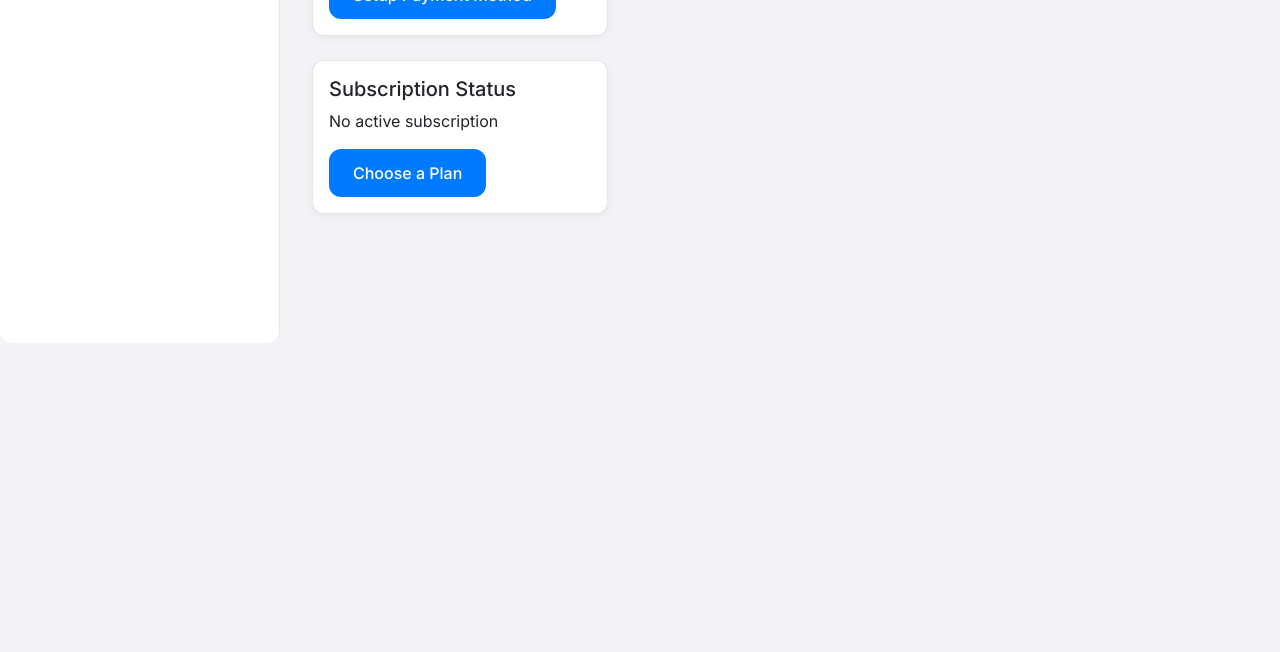
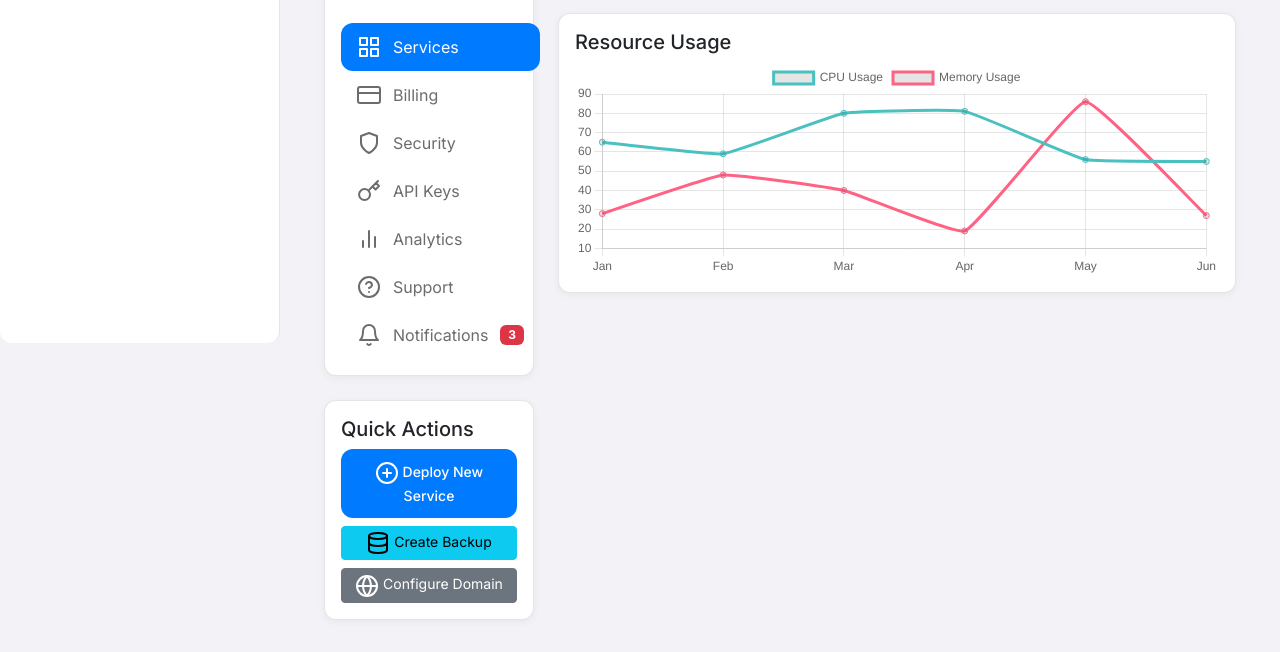
Before and after one commit to joozyz/CustomerPortal, a Flask app: page /service/dashboard in a window 1280 px wide. Shown: the part 457-1109 px from the top of the page. Before the commit the page ends 800 px from the top, so only its background shows below. Run offline with Flask 3, Linux system fonts and the light colour scheme; the visitor is signed in with stand-in values (Sample User, id 1); data that the repository does not hold is empty.

Commit message:
Assistant checkpoint: Enhanced dashboard with new features and styling
Assistant generated file changes:
- templates/dashboard.html: Enhanced dashboard with new features
- static/css/dashboard.css: Add dashboard styles

---

User prompt:

what would be wise to have in the customer dashboard portal ( menu, menufunctions, usability options)

```diff
--- a/templates/dashboard.html
+++ b/templates/dashboard.html
@@ -1,77 +1,113 @@
+
 {% extends "base.html" %}
 
 {% block content %}
+<div class="container-fluid">
     <div class="row">
-    <div class="col-md-12 mb-4">
-        <h2>Welcome, {{ current_user.username }}</h2>
+        <!-- Left Sidebar -->
+        <div class="col-md-3">
+            <div class="card">
+                <div class="card-body">
+                    <div class="d-flex align-items-center mb-4">
+                        <div class="avatar-lg">
+                            <img src="{{ current_user.profile.profile_image or '/static/img/default-avatar.png' }}" class="rounded-circle" alt="Profile">
+                        </div>
+                        <div class="ms-3">
+                            <h5 class="mb-1">{{ current_user.username }}</h5>
+                            <p class="text-muted mb-0">{{ current_user.email }}</p>
                         </div>
                     </div>
 
-<div class="row">
-    <div class="col-md-4">
-        <div class="card">
-            <div class="card-body">
-                <h5 class="card-title">Profile Information</h5>
-                <p><strong>Email:</strong> {{ current_user.email }}</p>
-                {% if current_user.profile %}
-                    <p><strong>Company:</strong> {{ current_user.profile.company_name or 'Not set' }}</p>
-                    <p><strong>Phone:</strong> {{ current_user.profile.phone or 'Not set' }}</p>
-                    <p><strong>Address:</strong> {{ current_user.profile.address or 'Not set' }}</p>
-                {% endif %}
+                    <nav class="nav flex-column">
+                        <a class="nav-link active" href="#services">
+                            <i data-feather="grid"></i> Services
+                        </a>
+                        <a class="nav-link" href="#billing">
+                            <i data-feather="credit-card"></i> Billing
+                        </a>
+                        <a class="nav-link" href="#security">
+                            <i data-feather="shield"></i> Security
+                        </a>
+                        <a class="nav-link" href="#api">
+                            <i data-feather="key"></i> API Keys
+                        </a>
+                        <a class="nav-link" href="#analytics">
+                            <i data-feather="bar-chart-2"></i> Analytics
+                        </a>
+                        <a class="nav-link" href="#support">
+                            <i data-feather="help-circle"></i> Support
+                        </a>
+                        <a class="nav-link" href="#notifications">
+                            <i data-feather="bell"></i> Notifications
+                            <span class="badge bg-danger float-end">3</span>
+                        </a>
+                    </nav>
                 </div>
             </div>
 
+            <!-- Quick Actions -->
             <div class="card mt-4">
                 <div class="card-body">
-                <h5 class="card-title">Billing Information</h5>
-                {% if current_user.profile and current_user.profile.billing_info %}
-                    <p><strong>Card:</strong> **** **** **** {{ current_user.profile.billing_info.card_last4 }}</p>
-                    <p><strong>Type:</strong> {{ current_user.profile.billing_info.card_brand|title }}</p>
-                    <form method="POST" action="{{ url_for('billing.setup_billing') }}" class="mt-3">
-                        <button type="submit" class="btn btn-outline-primary">Update Payment Method</button>
-                    </form>
-                {% else %}
-                    <p>No payment method configured</p>
-                    <form method="POST" action="{{ url_for('billing.setup_billing') }}">
-                        <button type="submit" class="btn btn-primary">Setup Payment Method</button>
-                    </form>
-                {% endif %}
+                    <h5 class="card-title">Quick Actions</h5>
+                    <div class="d-grid gap-2">
+                        <button class="btn btn-primary btn-sm">
+                            <i data-feather="plus-circle"></i> Deploy New Service
+                        </button>
+                        <button class="btn btn-info btn-sm">
+                            <i data-feather="database"></i> Create Backup
+                        </button>
+                        <button class="btn btn-secondary btn-sm">
+                            <i data-feather="globe"></i> Configure Domain
+                        </button>
                     </div>
-        </div>
-
-        <div class="card mt-4">
-            <div class="card-body">
-                <h5 class="card-title">Subscription Status</h5>
-                {% if current_user.profile and current_user.profile.subscription_info %}
-                    <p><strong>Current Plan:</strong> {{ current_user.profile.subscription_info.plan_name|title }}</p>
-                    <p><strong>Status:</strong>
-                        <span class="badge bg-{{ 'success' if current_user.profile.subscription_info.status == 'active' else 'warning' }}">
-                            {{ current_user.profile.subscription_info.status|title }}
-                        </span>
-                    </p>
-                    <p><strong>Next Bill Date:</strong> {{ current_user.profile.subscription_info.current_period_end.strftime('%Y-%m-%d') }}</p>
-                    <div class="mt-3">
-                        <a href="{{ url_for('billing.manage_subscription') }}" class="btn btn-primary">Manage Subscription</a>
-                        {% if current_user.profile.subscription_info.status == 'active' %}
-                            <form method="POST" action="{{ url_for('billing.cancel_subscription') }}" class="d-inline">
-                                <button type="submit" class="btn btn-outline-danger ms-2">Cancel Subscription</button>
-                            </form>
-                        {% endif %}
-                    </div>
-                {% else %}
-                    <p>No active subscription</p>
-                    <a href="{{ url_for('billing.select_plan') }}" class="btn btn-primary">Choose a Plan</a>
-                {% endif %}
                 </div>
             </div>
         </div>
 
-    <div class="col-md-8">
+        <!-- Main Content -->
+        <div class="col-md-9">
+            <!-- System Status -->
+            <div class="row mb-4">
+                <div class="col-md-3">
                     <div class="card">
+                        <div class="card-body">
+                            <h6 class="card-title text-muted mb-0">Active Services</h6>
+                            <h2 class="mt-2 mb-0">{{ services|length }}</h2>
+                        </div>
+                    </div>
+                </div>
+                <div class="col-md-3">
+                    <div class="card">
+                        <div class="card-body">
+                            <h6 class="card-title text-muted mb-0">CPU Usage</h6>
+                            <h2 class="mt-2 mb-0">{{ '%0.1f'|format(total_cpu_usage|default(0)) }}%</h2>
+                        </div>
+                    </div>
+                </div>
+                <div class="col-md-3">
+                    <div class="card">
+                        <div class="card-body">
+                            <h6 class="card-title text-muted mb-0">Memory Usage</h6>
+                            <h2 class="mt-2 mb-0">{{ '%0.1f'|format(total_memory_usage|default(0)) }}%</h2>
+                        </div>
+                    </div>
+                </div>
+                <div class="col-md-3">
+                    <div class="card">
+                        <div class="card-body">
+                            <h6 class="card-title text-muted mb-0">Storage Used</h6>
+                            <h2 class="mt-2 mb-0">{{ '%0.1f'|format(total_storage_usage|default(0)) }}GB</h2>
+                        </div>
+                    </div>
+                </div>
+            </div>
+
+            <!-- Active Services -->
+            <div class="card mb-4">
                 <div class="card-body">
                     <h5 class="card-title">Active Services</h5>
                     <div class="table-responsive">
-                    <table class="table">
+                        <table class="table table-hover">
                             <thead>
                                 <tr>
                                     <th>Service</th>
@@ -98,63 +134,27 @@
                                                     <i data-feather="lock" class="text-success" title="SSL Enabled"></i>
                                                 {% endif %}
                                             {% else %}
-                                            <button type="button" class="btn btn-sm btn-primary" data-bs-toggle="modal" data-bs-target="#domainModal{{ service.id }}">
-                                                Configure Domain
-                                            </button>
+                                                <button class="btn btn-sm btn-outline-primary">Configure Domain</button>
                                             {% endif %}
                                         </td>
                                         <td>
                                             {% if service.last_backup_at %}
                                                 {{ service.last_backup_at.strftime('%Y-%m-%d %H:%M') }}
-                                            <a href="{{ url_for('service.list_backups', service_id=service.id) }}" class="text-info">
-                                                <i data-feather="external-link" class="icon-sm"></i>
-                                            </a>
                                             {% else %}
                                                 No backups
                                             {% endif %}
                                         </td>
                                         <td>
                                             <div class="btn-group">
-                                            <form action="{{ url_for('service.deploy_service', service_id=service.id) }}" method="POST" class="d-inline">
-                                                <button type="submit" class="btn btn-sm btn-success">
-                                                    <i data-feather="play" class="icon-sm me-1"></i> Deploy
+                                                <button class="btn btn-sm btn-success">
+                                                    <i data-feather="play"></i>
                                                 </button>
-                                            </form>
-                                            <form action="{{ url_for('service.create_backup', service_id=service.id) }}" method="POST" class="d-inline">
-                                                <button type="submit" class="btn btn-sm btn-info" {% if not service.backup_enabled %}disabled{% endif %}>
-                                                    <i data-feather="save" class="icon-sm me-1"></i> Backup
+                                                <button class="btn btn-sm btn-info">
+                                                    <i data-feather="refresh-cw"></i>
                                                 </button>
-                                            </form>
-                                            <a href="{{ url_for('service.list_backups', service_id=service.id) }}" class="btn btn-sm btn-secondary">
-                                                <i data-feather="hard-drive" class="icon-sm me-1"></i> Manage Backups
-                                            </a>
-                                        </div>
-
-                                        <!-- Domain Configuration Modal -->
-                                        <div class="modal fade" id="domainModal{{ service.id }}" tabindex="-1">
-                                            <div class="modal-dialog">
-                                                <div class="modal-content">
-                                                    <div class="modal-header">
-                                                        <h5 class="modal-title">Configure Domain for {{ service.name }}</h5>
-                                                        <button type="button" class="btn-close" data-bs-dismiss="modal"></button>
-                                                    </div>
-                                                    <div class="modal-body">
-                                                        <form action="{{ url_for('service.update_domain', service_id=service.id) }}" method="POST">
-                                                            <div class="mb-3">
-                                                                <label for="domain" class="form-label">Domain Name</label>
-                                                                <input type="text" class="form-control" id="domain" name="domain"
-                                                                       value="{{ service.domain }}" required>
-                                                            </div>
-                                                            <div class="mb-3 form-check">
-                                                                <input type="checkbox" class="form-check-input" id="enable_ssl"
-                                                                       name="enable_ssl" {% if service.ssl_enabled %}checked{% endif %}>
-                                                                <label class="form-check-label" for="enable_ssl">Enable SSL</label>
-                                                            </div>
-                                                            <button type="submit" class="btn btn-primary">Save Changes</button>
-                                                        </form>
-                                                    </div>
-                                                </div>
-                                            </div>
+                                                <button class="btn btn-sm btn-danger">
+                                                    <i data-feather="stop-circle"></i>
+                                                </button>
                                             </div>
                                         </td>
                                     </tr>
@@ -169,15 +169,54 @@
                     </div>
                 </div>
             </div>
+
+            <!-- Resource Usage Graph -->
+            <div class="card">
+                <div class="card-body">
+                    <h5 class="card-title">Resource Usage</h5>
+                    <canvas id="resourceUsageChart" height="100"></canvas>
+                </div>
+            </div>
+        </div>
     </div>
 </div>
 {% endblock %}
 
 {% block scripts %}
+<script src="https://cdn.jsdelivr.net/npm/chart.js"></script>
 <script>
 document.addEventListener('DOMContentLoaded', function() {
     // Initialize Feather icons
     feather.replace();
+
+    // Initialize Charts
+    const ctx = document.getElementById('resourceUsageChart').getContext('2d');
+    new Chart(ctx, {
+        type: 'line',
+        data: {
+            labels: ['Jan', 'Feb', 'Mar', 'Apr', 'May', 'Jun'],
+            datasets: [{
+                label: 'CPU Usage',
+                data: [65, 59, 80, 81, 56, 55],
+                borderColor: 'rgb(75, 192, 192)',
+                tension: 0.1
+            },
+            {
+                label: 'Memory Usage',
+                data: [28, 48, 40, 19, 86, 27],
+                borderColor: 'rgb(255, 99, 132)',
+                tension: 0.1
+            }]
+        },
+        options: {
+            responsive: true,
+            plugins: {
+                legend: {
+                    position: 'top',
+                }
+            }
+        }
+    });
 
     // Initialize service status polling
     const updateServiceStatus = (serviceId) => {
@@ -189,15 +228,14 @@
                     statusBadge.className = `badge bg-${data.status === 'running' ? 'success' : 'warning'}`;
                     statusBadge.textContent = data.status;
                 }
-            })
-            .catch(error => console.error('Error fetching service status:', error));
+            });
     };
 
     // Update status every 30 seconds
     document.querySelectorAll('[id^="service-status-"]').forEach(badge => {
         const serviceId = badge.id.split('-').pop();
         setInterval(() => updateServiceStatus(serviceId), 30000);
-        updateServiceStatus(serviceId); // Initial update
+        updateServiceStatus(serviceId);
     });
 });
 </script>
```
Also changed, not shown: static/css/dashboard.css (added, +45 -0 lines). Lines whose indentation alone changed are shown as unchanged.
